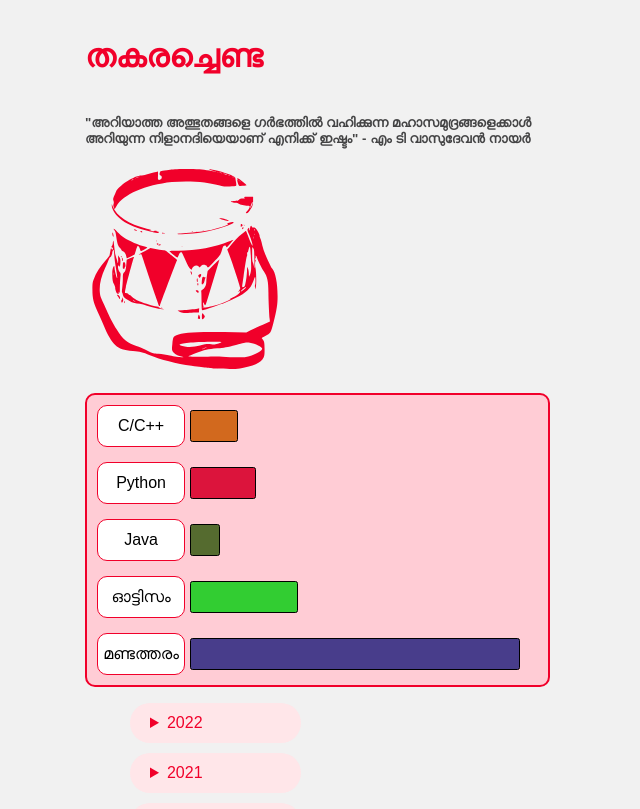
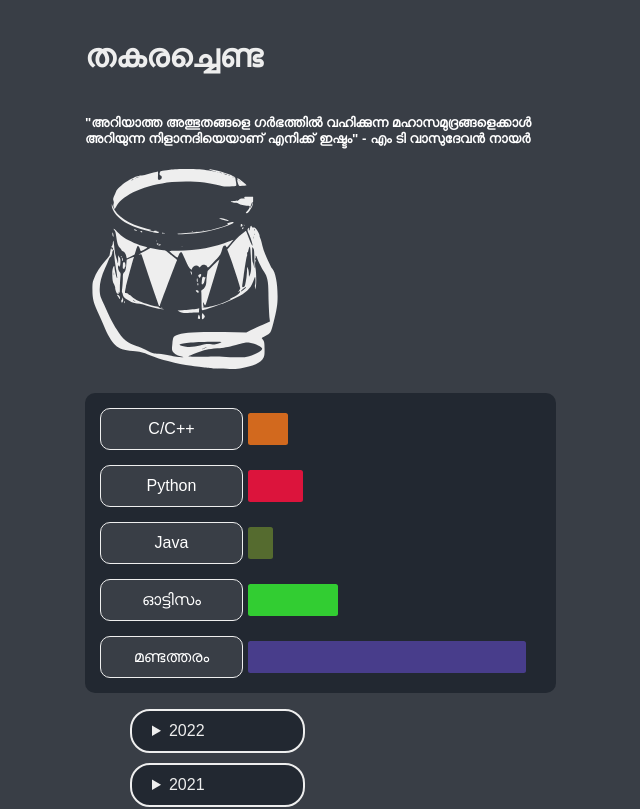
Before and after one commit to VivekThazhathattil/thakarachenda, a React (Create React App) app: page / in a window 1280 px wide. Shown: the top 809 px of the page, without its empty margins (171-811 px from the left). Built offline with nearby package versions, Linux system fonts and the light colour scheme.

Commit message:
change theme

```diff
--- a/src/App.js
+++ b/src/App.js
@@ -17,15 +17,7 @@ function App() {
 		<LoadIndex />
 		<LoadData />
 		<LoadSongData />
-		<ScrollTop
-			text="^"
-			style={{
-				backgroundColor: "#ff9999",
-				border: "5px solid #ff8095",
-				borderRadius: "50px",
-				color:"#f1002a"
-			}}
-			/>
+		<ScrollTop text="^" />
     </div>
   );
 }
--- a/src/index.css
+++ b/src/index.css
@@ -1,7 +1,23 @@
+/* :root{
+  --main-color:  #f1002a;
+  --main-bg:     #f1f1f1;
+  --sec-color:   #f10093;
+  --sec-bg:      #ffccd5;
+  --text-color:  #444445;
+} */
+
+:root{
+  --main-color:  #EEEEEE;
+  --sec-color:   #00ADB5;
+  --main-bg:     #393E46;
+  --sec-bg:      #222831;
+  --text-color:  white;
+}
+
 body {
   font-family: Arial;
   padding: 20px;
-  background: #f1f1f1;
+  background: var(--main-bg);
   line-height: 30px;
   width: 60%;
   margin: auto;
@@ -9,30 +25,30 @@ body {
 }
 
 a:visited {
-  color: #ff9999;
+  color: var(--sec-color);
 }
 
 h1,
 h3,
 a:link {
-  color: #f1002a;
+  color: var(--main-color);
 }
 
 .no-style {
   text-decoration: none;
-  color: #f1002a;
+  color: var(--main-color);
 }
 
 table,
 th,
 td {
-  border: 1px solid black;
+  border: 1px solid var(--main-bg);
   border-collapse: collapse;
   padding: 5px;
 }
 
 .tags {
-  color: #f1002a;
+  color: var(--main-color);
 }
 
 .half_half {
@@ -45,6 +61,7 @@ td {
 .tin_drum {
   max-width: 200px;
   max-height: 200px;
+  color: var(--main-bg);
 }
 
 .horsey {
@@ -80,28 +97,28 @@ details {
 
 .subtitle {
   line-height: 1rem;
-  color: #444445;
+  color: var(--text-color);
   width: 60%;
 }
 
 p,
 pre {
-  color: #444445;
+  color: var(--text-color);
 }
 
 .border {
-  border: 2px solid red;
+  border: 2px solid var(--main-color);
 }
 
 pre {
-  border: solid 2px #c0c0c0;
+  border: solid 2px var(--main-color);
   border-radius: 15px;
   padding-left: 20px;
   padding-bottom: 20px;
   padding-top: 20px;
   padding-right: 5px;
-  background: #e0dbb8;
-  color: black;
+  background: var(--sec-bg);
+  color: var(--text-color);
   overflow-x: auto !important;
   white-space: pre-wrap !important; /* Since CSS 2.1 */
   white-space: -moz-pre-wrap !important; /* Mozilla, since 1999 */
@@ -112,7 +129,7 @@ pre {
 
 p::first-letter {
   font-size: 150%;
-  color: #373738;
+  color: var(--main-color);
 }
 
 .song-container {
@@ -120,15 +137,15 @@ p::first-letter {
   width: 70%;
   padding: 1.5rem;
   border-radius: 10px;
-  background: #ffe6e9;
-  color: black;
+  background: var(--sec-bg);
+  color: var(--text-color);
   margin: auto;
-  border: 2px solid #ffb3bb;
 }
 
 details > summary {
-  background: #ffe6e9;
-  color: #f1002a;
+  background: var(--sec-bg);
+  color: var(--main-color);
+  border: 2px solid var(--main-color);
   margin: 5px;
   padding: 5px;
   padding-left: 20px;
@@ -144,30 +161,30 @@ details > ul {
 
 .stats-container {
   max-width: 60%;
-  border: 2px solid #f1002a;
   border-radius: 10px;
-  background: #ffccd5;
+  background: var(--sec-bg);
+  padding: 5px;
 }
 
 .stat {
   padding: 5px;
   display: grid;
-  grid-template-columns: minmax(0, 1fr) 4fr;
+  grid-template-columns: minmax(0, 1.2fr) 2.5fr;
   margin: 5px;
 }
 
 .stat-name {
-  border: 1.75px solid #f1002a;
+  border: 1.75px solid var(--main-color);
   border-radius: 10px;
-  background: white;
+  background: var(--main-bg);
+  color: var(--text-color);
   padding: 5px;
   text-align: center;
 }
 
 .stat-bar {
-  border: 1.5px solid black;
   border-radius: 2.5px;
-  background: darkslateblue;
+  background: var(--main-color);
   margin: 5px;
   margin-right: 80%;
 }
@@ -179,7 +196,7 @@ details > ul {
 }
 
 hr {
-  border-top: 2px solid #f1002a;
+  border-top: 2px solid var(--main-color);
 }
 
 @media (max-width: 780px) {
@@ -200,7 +217,7 @@ hr {
   }
 
   .stat {
-    grid-template-columns: minmax(0, 1fr) 2.5fr;
+    grid-template-columns: minmax(0, 1.2fr) 2.5fr;
   }
 
   .grid-container {
--- a/src/toc.js
+++ b/src/toc.js
@@ -59,18 +59,25 @@ function LoadIndex(){
 				<summary>{year}</summary>
 				<ul style={{"listStyleType": "none"}}>
 					{
+						// get the number of entries for a month
 						ynm[year].map( (month) =>{
+							let numEntries = 0;
+							ymnd[year + "" + month].map( (day) => {
+								let ymd = "" + year + month + day;
+								numEntries += ymdnt[ymd].length;
+							});
+						// --------
 							return(
 								<li key={ year + "" + month}>
 									<details>
-										<summary>{num2Str_month[month]}</summary>
+										<summary>{num2Str_month[month] + " (" + numEntries +")"}</summary>
 										<ul style={{"listStyleType": "none"}}>
 											{
 												ymnd[year + "" + month].map( (day) =>{
 													let ymd = "" + year + month + day;
 													return(
 														<li key={ymd}>
-															<ul>
+															<ul style={{"listStyleType": "none"}}>
 																{
 																	ymdnt[ymd].map((title, idx) =>{
 																		return(
@@ -97,7 +104,6 @@ function LoadIndex(){
 			</details>
 		)
 	})
-	//console.log(years);
 
  return (
 	 <ul>
```
Also changed, not shown: src/data/entries.json, src/data/tin-drum.js.
